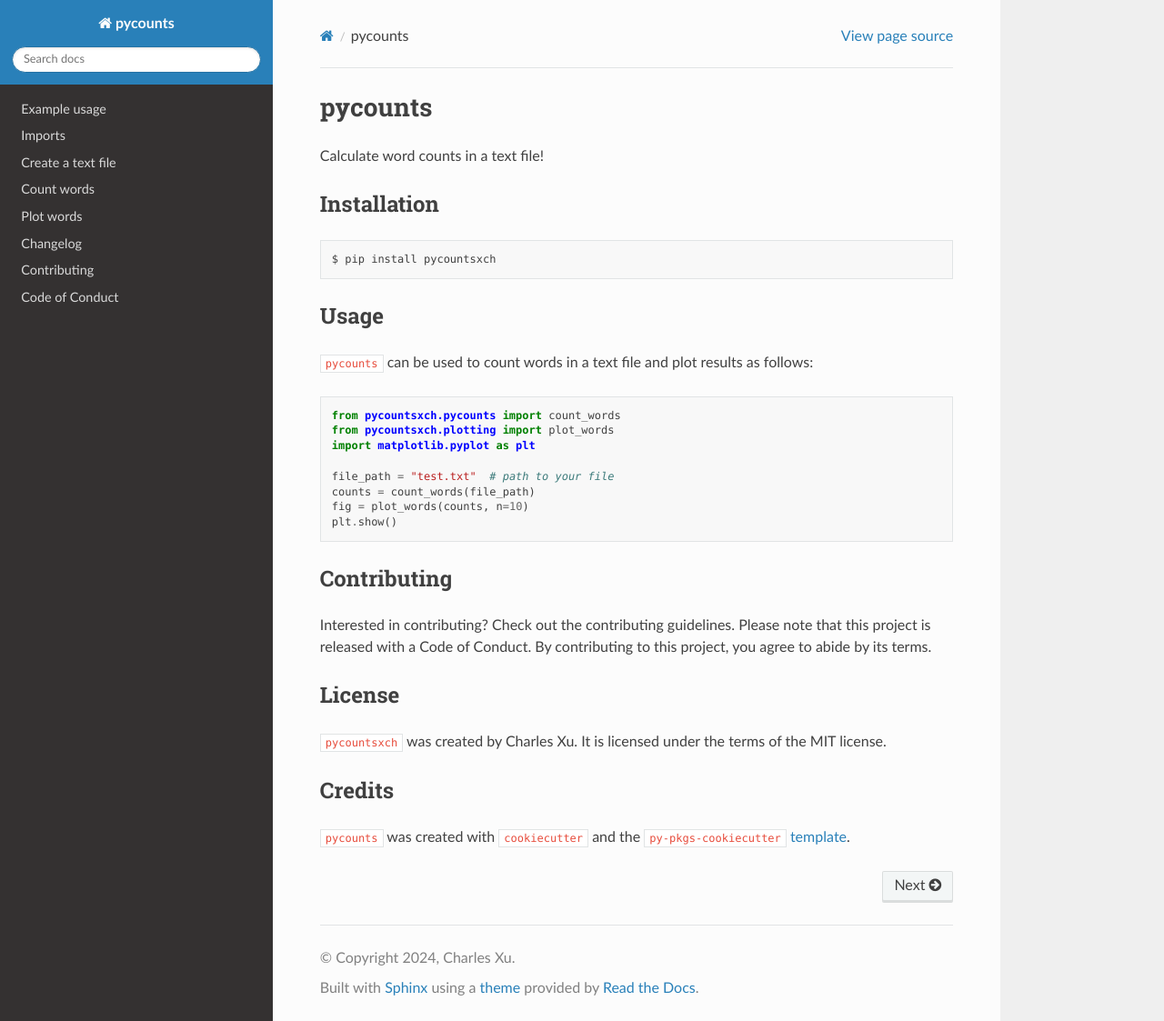
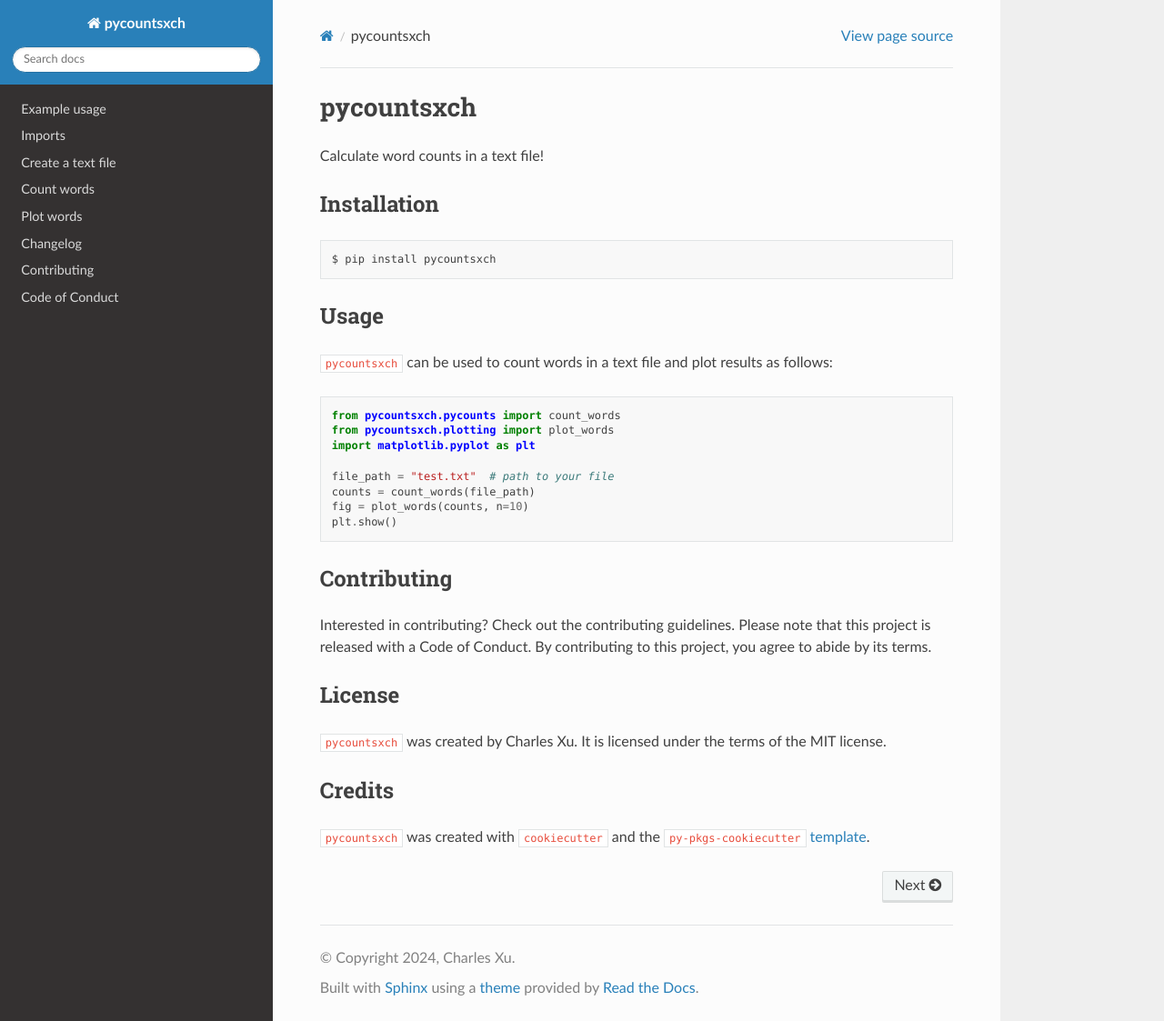
Before and after one commit to charlesxch/pycounts, a Sphinx documentation site: the page built from docs/index.md, in a window 1280 px wide and 1123 px high. Shown: the whole window at 91% size. Built offline with Sphinx 7.4.7 and the Read the Docs theme 2.0.0, drawn with Linux system fonts in a browser that asks for light colours; pages that are not in the unit, such as notebooks, are missing from menus.

Commit message:
update package names in README

````diff
--- a/README.md
+++ b/README.md
@@ -1,4 +1,4 @@
-# pycounts
+# pycountsxch
 
 Calculate word counts in a text file!
 
@@ -10,7 +10,7 @@ $ pip install pycountsxch
 
 ## Usage
 
-`pycounts` can be used to count words in a text file and plot results
+`pycountsxch` can be used to count words in a text file and plot results
 as follows:
 
 ```python
@@ -37,7 +37,7 @@ of the MIT license.
 
 ## Credits
 
-`pycounts` was created with
+`pycountsxch` was created with
 [`cookiecutter`](https://cookiecutter.readthedocs.io/en/latest/) and
 the `py-pkgs-cookiecutter`
 [template](https://github.com/py-pkgs/py-pkgs-cookiecutter).
--- a/docs/conf.py
+++ b/docs/conf.py
@@ -6,7 +6,7 @@
 
 # -- Project information -----------------------------------------------------
 
-project = u"pycounts"
+project = u"pycountsxch"
 copyright = u"2024, Charles Xu"
 author = u"Charles Xu"
 
--- a/pyproject.toml
+++ b/pyproject.toml
@@ -1,6 +1,6 @@
 [tool.poetry]
 name = "pycountsxch"
-version = "0.1.1"
+version = "0.1.3"
 description = "Python package to count text"
 authors = ["Charles Xu"]
 license = "MIT"
--- a/src/pycountsxch/__init__.py
+++ b/src/pycountsxch/__init__.py
@@ -1,3 +1,3 @@
 # read version from installed package
 from importlib.metadata import version
-__version__ = version("pycounts")
+__version__ = version("pycountsxch")
````
Also changed, not shown: 1 other file.
